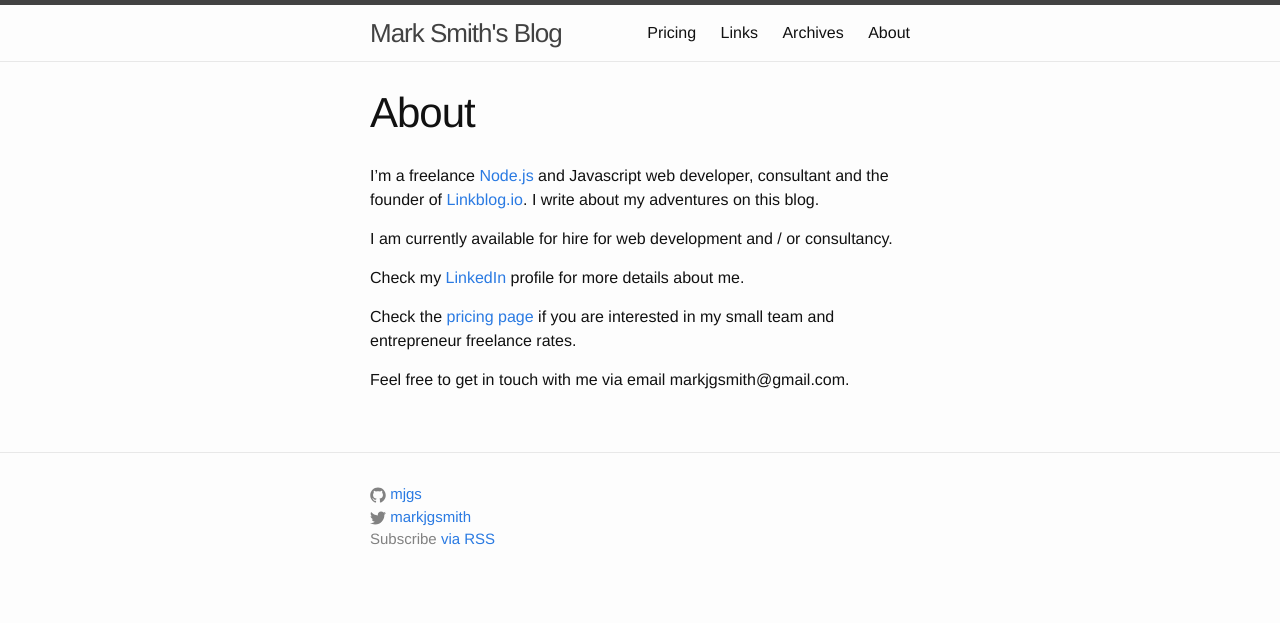
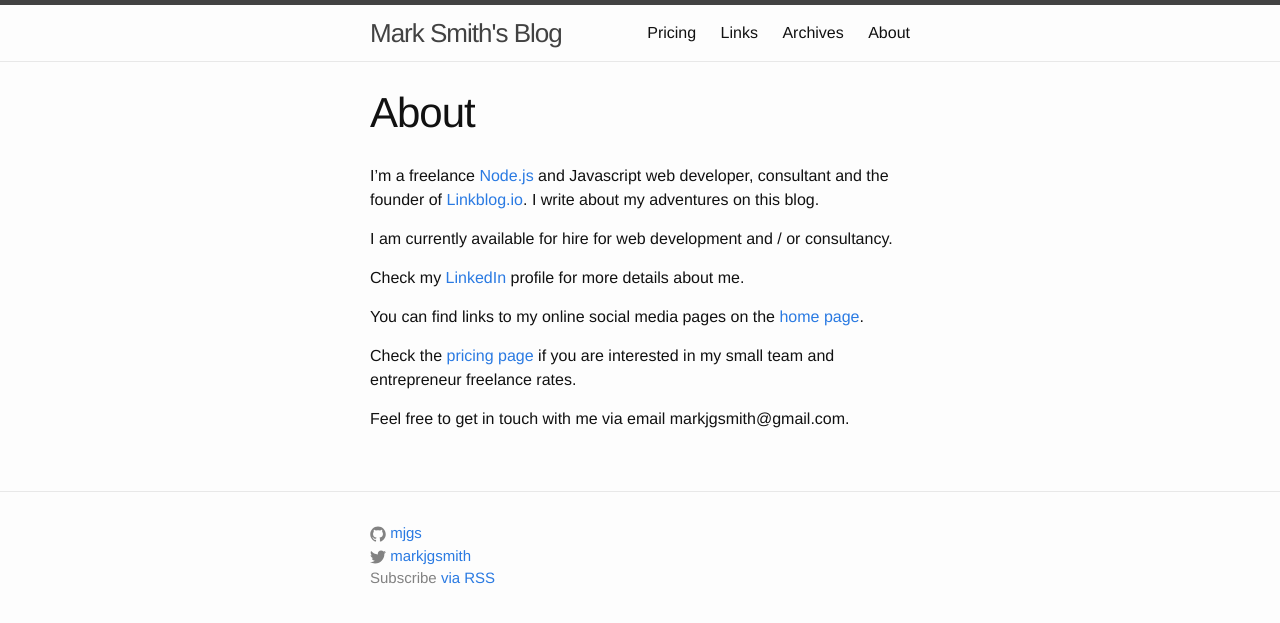
Before and after one commit to mjgs/mjgs.github.io, a Jekyll site: the page built from about.md, in a window 1280 px wide. Shown: the top 623 px of the page. Built offline with Jekyll 4.4.1, drawn with Linux system fonts in a browser that asks for light colours.

Commit message:
Add link to the homepage on the about page

```diff
--- a/about.md
+++ b/about.md
@@ -1,7 +1,7 @@
 ---
+title: About
 layout: page
-title: About
-permalink: /about/
+permalink: "/about/"
 ---
 
 I'm a freelance [Node.js](https://en.wikipedia.org/wiki/Node.js) and Javascript web developer, consultant and the founder of [Linkblog.io](https://linkblog.io). I write about my adventures on this blog.
@@ -10,6 +10,8 @@ I am currently available for hire for web development and / or consultancy.
 
 Check my [LinkedIn](https://www.linkedin.com/in/markjgsmith) profile for more details about me.
 
+You can find links to my  online social media pages on the [home page](https://markjgsmith.com).
+
 Check the [pricing page]({{ site.baseurl }}/pricing) if you are interested in my small team and entrepreneur freelance rates.
 
 Feel free to get in touch with me via email markjgsmith@gmail.com.
```
